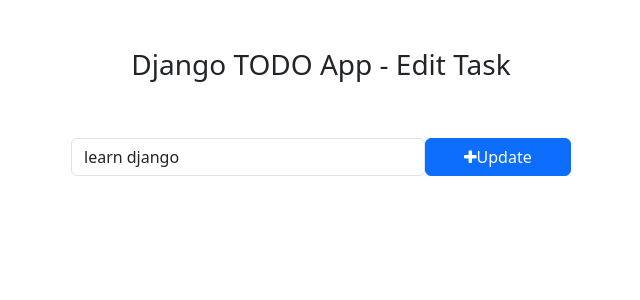
After one commit to pythonappsforu/Django-ToDo-App, a Django app: page /todo/edit_task/1 in a window 1280 px wide. The commit adds this page. Shown: the top 300 px of the page, without its empty margins (319-959 px from the left). Run offline with Django 5.2, Linux system fonts and the light colour scheme; data comes from the database, SQL or seed files in the repository; both versions use the stored data as it was after the commit.

Commit message:
update task functionality

```diff
--- /dev/null
+++ b/templates/edit_task.html
@@ -0,0 +1,31 @@
+<!DOCTYPE html>
+<html lang="en">
+<head>
+    <meta charset="UTF-8">
+    <meta http-equiv="X-UA-Compatible" content="IE=edge">
+    <meta name="viewport" content="width=device-width, initial-scale=1.0">
+    <title>Edit Task - Django TODO App</title>
+
+    <!-- Bootstrap -->
+    <link href="https://cdn.jsdelivr.net/npm/bootstrap@5.3.0-alpha1/dist/css/bootstrap.min.css" rel="stylesheet" integrity="sha384-GLhlTQ8iRABdZLl6O3oVMWSktQOp6b7In1Zl3/Jr59b6EGGoI1aFkw7cmDA6j6gD" crossorigin="anonymous">
+    <script src="https://cdn.jsdelivr.net/npm/bootstrap@5.3.0-alpha1/dist/js/bootstrap.bundle.min.js" integrity="sha384-w76AqPfDkMBDXo30jS1Sgez6pr3x5MlQ1ZAGC+nuZB+EYdgRZgiwxhTBTkF7CXvN" crossorigin="anonymous"></script>
+    <!-- Font Awesome Icons -->
+    <link rel="stylesheet" href="https://cdnjs.cloudflare.com/ajax/libs/font-awesome/4.7.0/css/font-awesome.min.css">
+</head>
+
+<body>
+    <div class="container">
+        <h3 class="pt-5 pb-5 text-center">Django TODO App - Edit Task</h3>
+        <form action="{% url 'edit_task' task.pk %}" method="post" style="width: 500px; margin:auto;">
+                    {% csrf_token %}
+                    <div class="form-group">
+                        <span style="display: flex;">
+                            <input type="text" name="task" class="form-control" placeholder="update" value="{{ task.task }}">
+                            <button type="submit" class="btn btn-primary" style="width: 200px;"><i class="fa fa-plus"></i>Update</button>
+                        </span>
+                    </div>
+                </form>
+
+    </div>
+</body>
+</html>
--- a/templates/home.html
+++ b/templates/home.html
@@ -34,7 +34,7 @@
                         <span style="position: relative; float: right;">
                             <a href="{% url 'mark_as_done' task.pk %}" class="btn btn-success"><i class="fa fa-check"></i> Mark as Done</a>
                             <a class="btn btn-danger"><i class="fa fa-trash"></i></a>
-                            <a class="btn btn-primary"><i class="fa fa-pencil"></i></a>
+                            <a href="{% url 'edit_task' task.pk %}" class="btn btn-primary"><i class="fa fa-pencil"></i></a>
                         </span>
                     </div>
                 </div>
--- a/todos/urls.py
+++ b/todos/urls.py
@@ -5,4 +5,5 @@
     path('addTask/',views.addTask,name='addTask'),
     path('mark_as_done/<int:pk>',views.mark_as_done,name='mark_as_done'),
     path('mark_as_undone/<int:pk>',views.mark_as_undone,name='mark_as_undone'),
+    path('edit_task/<int:pk>',views.edit_task,name='edit_task'),
 ]
--- a/todos/views.py
+++ b/todos/views.py
@@ -22,3 +22,18 @@
     task.is_completed = False
     task.save()
     return redirect('home')
+
+def edit_task(request,pk):
+    task = get_object_or_404(Task,pk=pk)
+    if request.method == 'POST':
+        updated_task = request.POST['task']
+        task.task = updated_task
+        task.save()
+        return redirect('home')
+
+    else:
+        context={
+            'task':task
+        }
+
+        return render(request,'edit_task.html',context=context)
```
Also changed, not shown: db.sqlite3.
